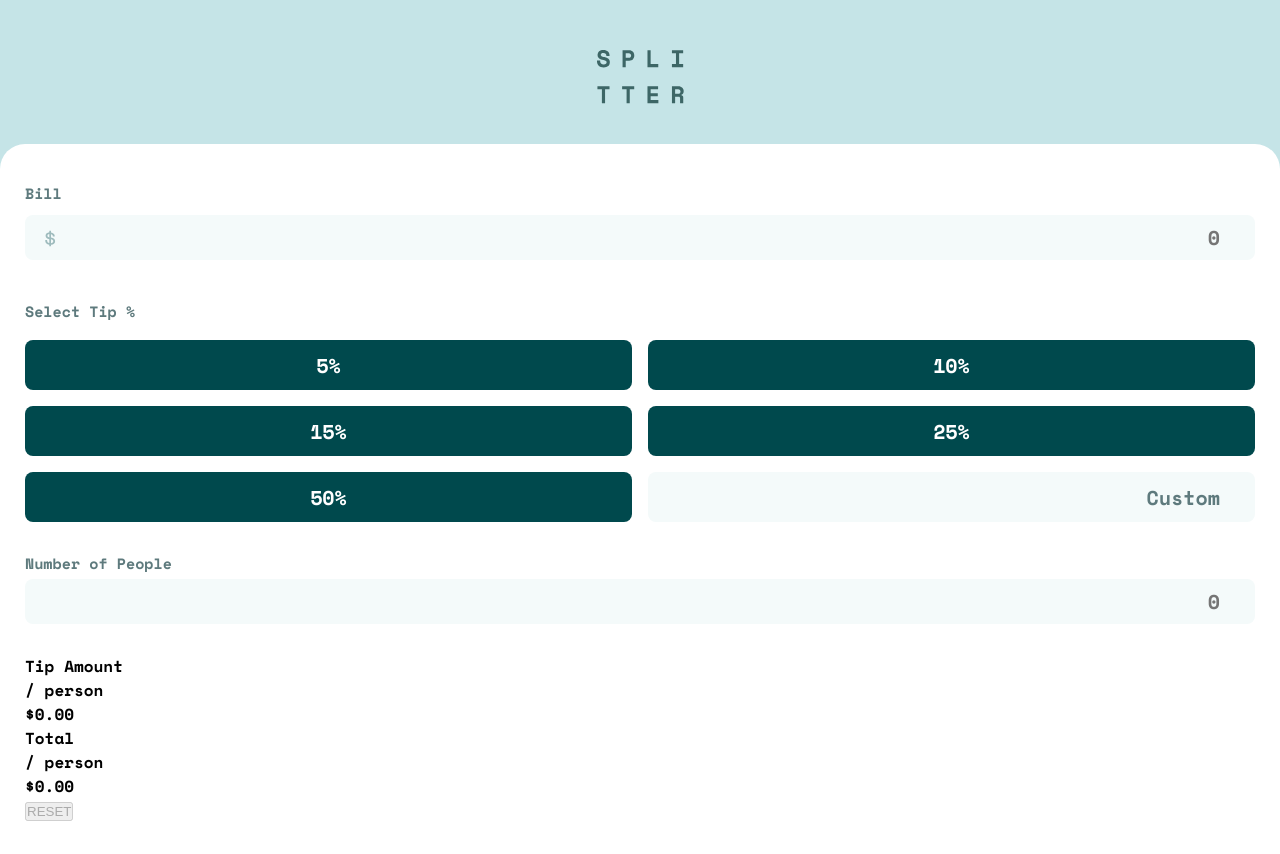
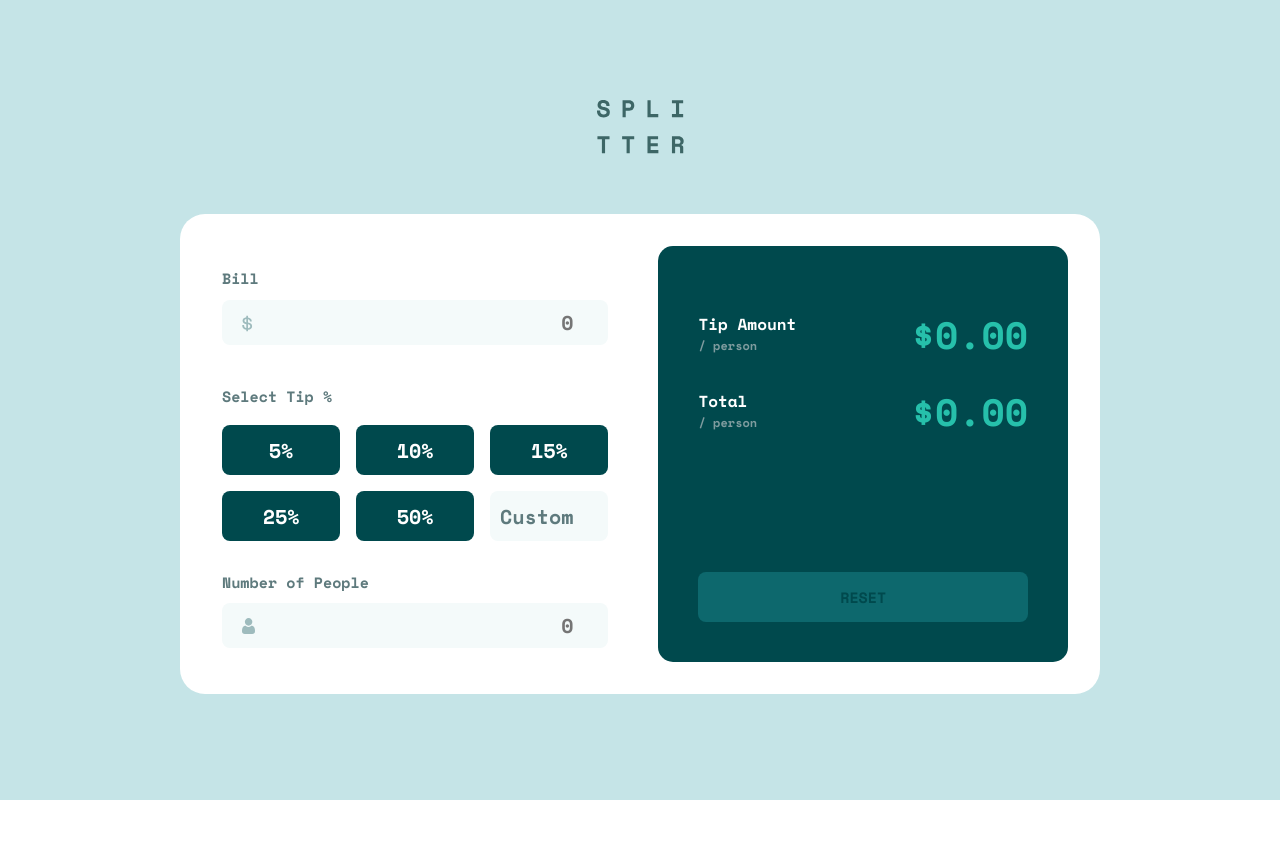
Before and after one commit to rauljariasz/tip-calculator-app, a React (Vite) app: page / in a window 1280 px wide. After the commit the page ends 800 px from the top, so only its background shows below. Built offline with nearby package versions, Linux system fonts and the light colour scheme.

Commit message:
Desing listo para todo dispositivo

```diff
--- a/src/App.jsx
+++ b/src/App.jsx
@@ -59,26 +59,32 @@ function App () {
         <form className='mainContainer__form'>
           <Inputs values={values} setValues={setValues} />
 
+          <div className='mainContainer__form__results'>
             <div>
-            <div>
-              <p>
+              <div className='mainContainer__form__results__TipTotal'>
+                <p className='mainContainer__form__results__TipTotal__tytText'>
                   Tip Amount
                   <br />
-                <span>/ person</span>
+                  <span className='mainContainer__form__results__TipTotal__tytText-person'>/ person</span>
                 </p>
-              <p>${tipAmount.toFixed(2)}</p>
+                <p className='mainContainer__form__results__TipTotal__tytNumbers'>${tipAmount.toFixed(2)}</p>
               </div>
 
-            <div>
-              <p>
+              <div className='mainContainer__form__results__TipTotal'>
+                <p className='mainContainer__form__results__TipTotal__tytText'>
                   Total
                   <br />
-                <span>/ person</span>
+                  <span className='mainContainer__form__results__TipTotal__tytText-person'>/ person</span>
                 </p>
-              <p>${totalxPerson.toFixed(2)}</p>
+                <p className='mainContainer__form__results__TipTotal__tytNumbers'>${totalxPerson.toFixed(2)}</p>
+              </div>
             </div>
 
-            <button onClick={reset} disabled={active}>
+            <button
+              onClick={reset}
+              disabled={active}
+              className='mainContainer__form__results__button'
+            >
               RESET
             </button>
           </div>
--- a/src/components/Inputs.jsx
+++ b/src/components/Inputs.jsx
@@ -1,6 +1,7 @@
 import { useRef, useEffect } from 'react'
 import '../styles/Inputs.scss'
 import dolarIcon from '../assets/icon-dollar.svg'
+import iconPerson from '../assets/icon-person.svg'
 
 function Calculator ({ values, setValues }) {
   /* Ref */
@@ -183,6 +184,7 @@ function Calculator ({ values, setValues }) {
         </div>
 
         <div className='inputContainer__people-input'>
+          <img src={iconPerson} width={13} height={16} alt='Icono de persona dentro del input' />
           <input
             type='number'
             placeholder='0'
--- a/src/styles/App.scss
+++ b/src/styles/App.scss
@@ -18,5 +18,77 @@ main {
     width: 100%;
     padding: 3.7rem 2.5rem 3.2rem;
     border-radius: 2.5rem 2.5rem 0 0;
+    display: flex;
+    flex-direction: column;
+    &__results {
+      padding: 3.5rem 2.5rem 2.5rem;
+      height: auto;
+      background-color: $veryDarkCyan;
+      border-radius: 1.5rem;
+      &__TipTotal {
+        display: flex;
+        justify-content: space-between;
+        align-items: center;
+        margin-bottom: 2rem;
+        &__tytText {
+          color: $white;
+          font-size: 1.4rem;
+          line-height: 2rem;
+          &-person {
+            color: $grayishCyan;
+            font-size: 1.2rem;
+          }
+        }
+        &__tytNumbers {
+          color: $strongCyan;
+          font-size: 2.6rem;
+        }
+      }
+      &__button {
+        width: 100%;
+        height: 5rem;
+        font-family: 'Space Mono', monospace;
+        font-size: 1.5rem;
+        color: $veryDarkCyan;
+        border: none;
+        border-radius: 0.8rem;
+        background-color: $strongCyan;
+        &:disabled {
+          background-color: $disable;
+        }
+        &:hover {
+          background-color: $bg;
+        }
+      }
+    }
   }
 }
+
+@media (min-width: 920px) {
+  .mainContainer {
+    padding-top: 10rem;
+    gap: 6rem;
+    &__form {
+      width: 92rem;
+      height: 48rem;
+      flex-direction: row;
+      padding: 3.2rem;
+      border-radius: 2.5rem;
+      &__results {
+        width: 50%;
+        display: flex;
+        flex-direction: column;
+        padding: 6rem 4rem 4rem;
+        justify-content: space-between;
+        &__TipTotal {
+          &__tytText{
+            font-size: 1.6rem;
+          }
+          &__tytNumbers{
+            font-size: 3.8rem;
+          }
+        }
+      }
+    }
+  }
+}
--- a/src/styles/Inputs.scss
+++ b/src/styles/Inputs.scss
@@ -2,6 +2,7 @@
 
 .inputContainer {
   margin-bottom: 3rem;
+  padding: 0 0.8rem;
   &__bill {
     height: auto;
     & > label {
@@ -120,7 +121,13 @@
     &-input {
       width: 100%;
       height: 4.5rem;
-      margin-top: 0.5rem;
+      margin-top: 1rem;
+      position: relative;
+      & > img {
+        position: absolute;
+        left: 2rem;
+        top: calc(50% -  8px);
+      }
       & > input {
         width: 100%;
         height: 100%;
@@ -154,3 +161,17 @@
   color: red;
   font-size: 1.3rem;
 }
+
+@media (min-width: 920px) {
+  .inputContainer {
+    width: 50%;
+    margin-bottom: 0;
+    margin-right: 4rem;
+    padding: 2rem 1rem;
+    &__tip {
+      &-list {
+        grid-template-columns: repeat(3, minmax(11.5rem, 1fr));
+      }
+    }
+  }
+}
--- a/src/styles/_vars.scss
+++ b/src/styles/_vars.scss
@@ -5,3 +5,4 @@ $grayishCyan: #7f9c9f;
 $bg:#c5e4e7;
 $veryLightGrayishCyan: #f4fafa;
 $white: #ffffff;
+$disable: #0d686d;
```
Lines whose indentation alone changed are shown as unchanged.
